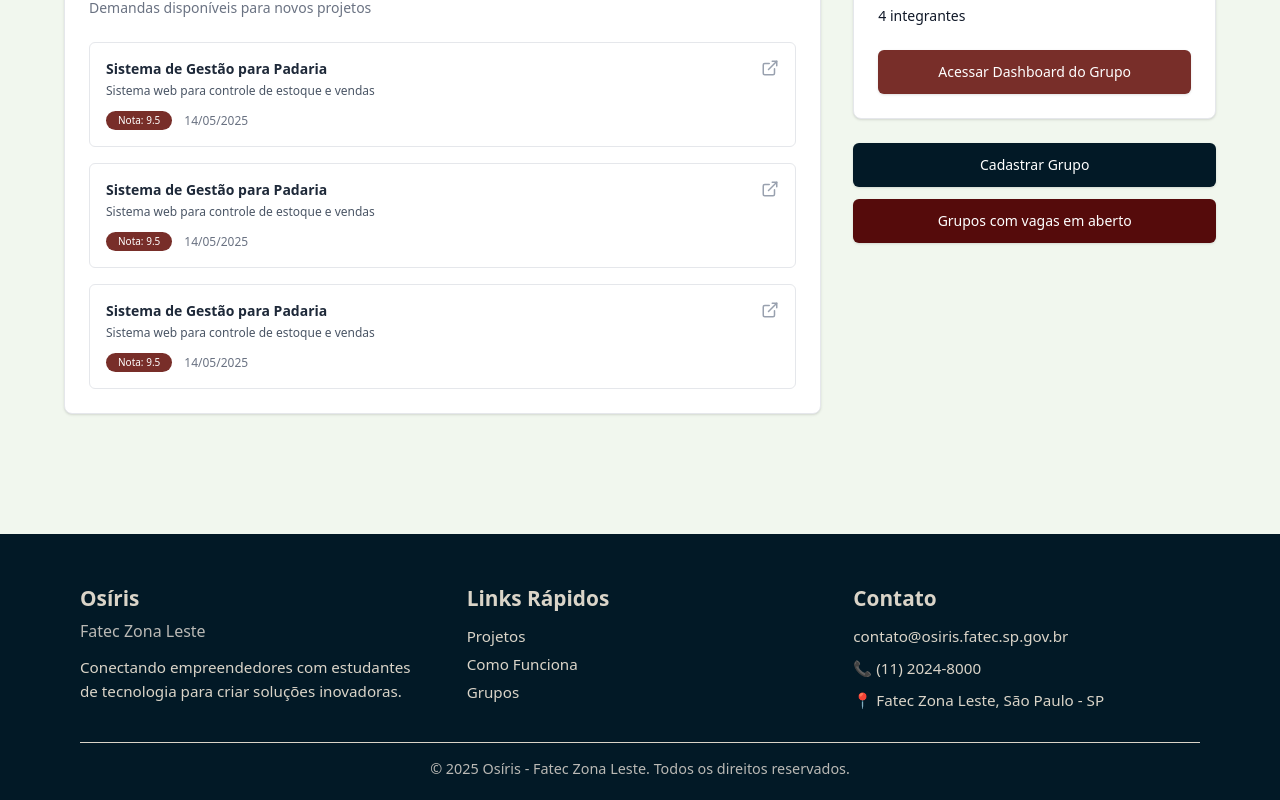
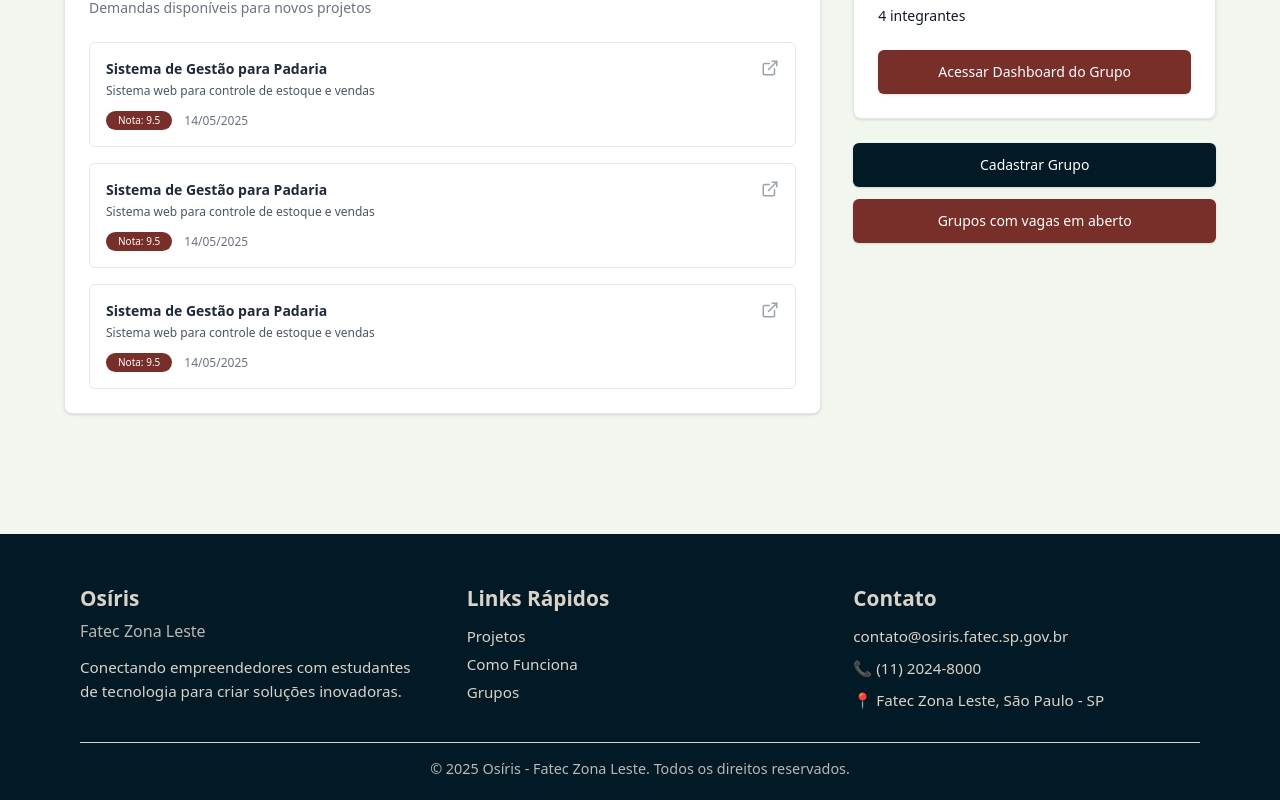
Before and after one commit to Infinito-1/osiris-react, a React (Vite) app: page /aluno in a window 1280 px wide. Shown: the part 759-1559 px from the top of the page. Built offline with nearby package versions, Linux system fonts and the light colour scheme.

Commit message:
padronizacao de hovers das telas de dashboard

```diff
--- a/src/pages/usuarios/Aluno.tsx
+++ b/src/pages/usuarios/Aluno.tsx
@@ -368,7 +368,7 @@ const MeuGrupo = () => {
       </div>
 
       <button
-        className="w-full bg-[#782E29] hover:bg-[#632420] text-white py-3 rounded-md shadow text-sm font-medium transition text-center"
+        className="w-full hover:bg-[#5e231f] active:scale-95 bg-[#782e29] text-white py-3 rounded-md shadow text-sm font-medium transition text-center"
         onClick={() => navigate("/dashboard_grupo")}
       >
         Acessar Dashboard do Grupo
@@ -410,7 +410,7 @@ export default function DashboardAluno() {
               <button className="w-full bg-[#021926] hover:bg-[#0f293a] text-white py-3 rounded-md shadow text-sm font-medium transition text-center">
                 Cadastrar Grupo
               </button>
-              <button className="w-full bg-[#550B0B] hover:bg-[#3f0808] text-white py-3 rounded-md shadow text-sm font-medium transition text-center">
+              <button className="w-full hover:bg-[#5e231f] active:scale-95 bg-[#782e29] text-white py-3 rounded-md shadow text-sm font-medium transition text-center">
                 Grupos com vagas em aberto
               </button>
             </div>
--- a/src/pages/usuarios/Coordenador.tsx
+++ b/src/pages/usuarios/Coordenador.tsx
@@ -85,7 +85,7 @@ const CardDemanda = () => {
 
       {/* Botão de Ação */}
       <button
-        className="w-full bg-[#782E29] hover:bg-[#5e231f] text-white py-2.5 rounded-md font-medium text-sm transition-colors shadow-sm"
+        className="w-full hover:bg-[#5e231f] active:scale-95 bg-[#782e29] text-white py-2.5 rounded-md font-medium text-sm transition-colors shadow-sm"
         onClick={() => navigate("/classificar_demanda")}
       >
         Analisar e Classificar
--- a/src/pages/usuarios/Empreendedor.tsx
+++ b/src/pages/usuarios/Empreendedor.tsx
@@ -219,7 +219,7 @@ export default function DashboardEmpreendedor() {
           {/* COLUNA DIREITA */}
           <div className="space-y-6">
             <button
-              className="w-full bg-[#550B0B] hover:bg-[#3f0808] text-white py-3 px-4 rounded-md shadow font-medium transition text-center"
+              className="w-full hover:bg-[#5e231f] active:scale-95 bg-[#782e29] text-white py-3 px-4 rounded-md shadow font-medium transition text-center"
               onClick={() => navigate("/cadastrar_demanda")}
             >
               Nova Demanda
```
